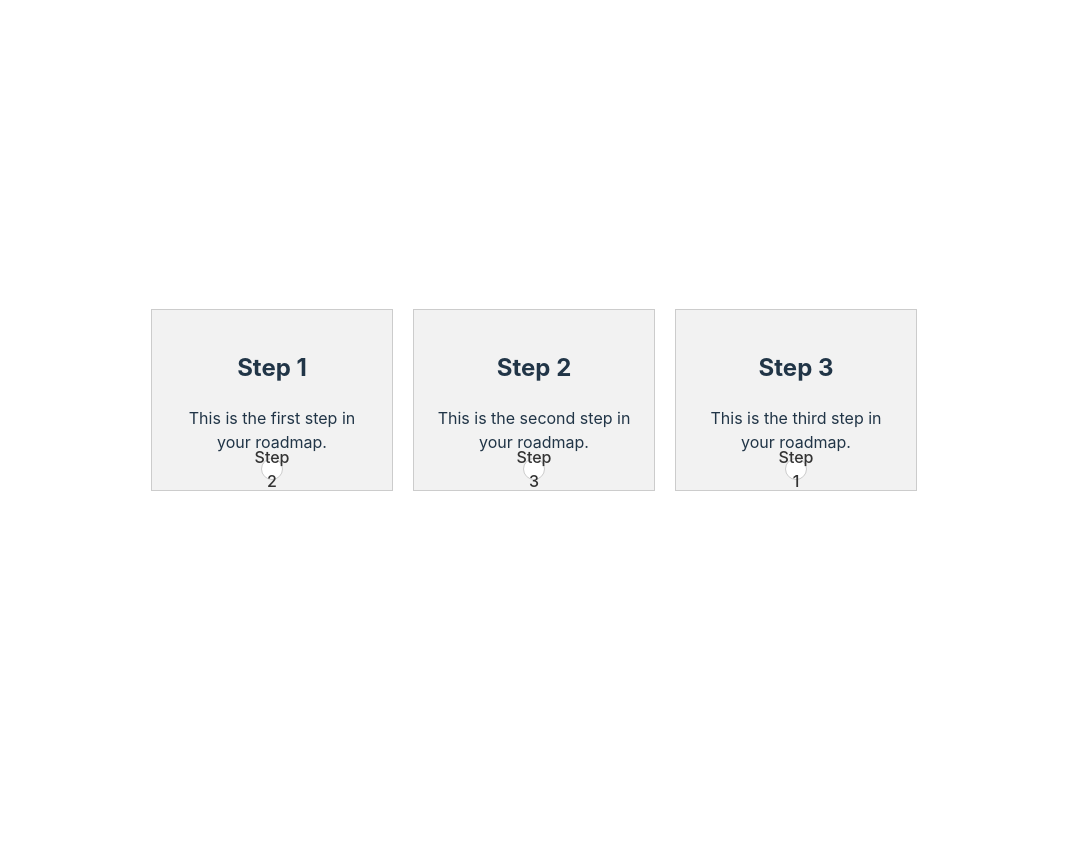
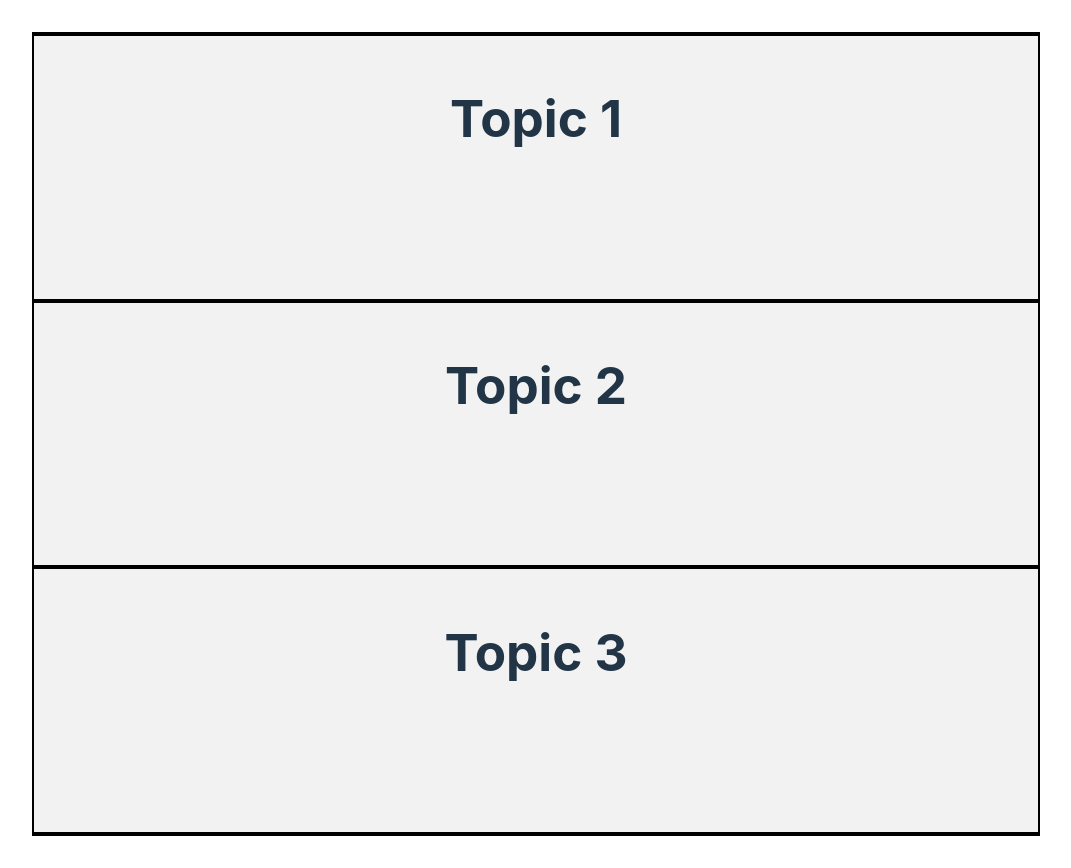
Before and after one commit to cfgcolumbus23/Team-8, a React (Vite) app in the folder frontend/: page /StudentPortal in a window 1280 px wide. Shown: the whole page, without its empty margins (106-1177 px from the left). Before the commit the page ends 800 px from the top, so only its background shows below. Built offline with nearby package versions, Linux system fonts and the light colour scheme.

Commit message:
Implemented Curriculum Cards

```diff
--- a/frontend/src/Student.css
+++ b/frontend/src/Student.css
@@ -1,40 +1,26 @@
 /* Student.css */
-.student-roadmap {
+
+.road-map {
     display: flex;
-    justify-content: space-between;
+    flex-direction: column;
+    align-items: center;
+    width: 100%;
+    border: 2px solid black;
+    min-width: 1000px;
+    height: 100vh; /* Ensure each card container takes up the full viewport height */
+}
+
+.card-container {
+    flex: 1;
+    width: 100%;
+    background-color: #f2f2f2; /* Set the background color of each card container */
+    /* min-width: 1000px; */
+    border: 2px solid black;
+    /* margin-right: auto; */
+    /* margin-bottom: 10px; Add margin to separate card containers */
+}
+
+.card {
     padding: 20px;
-    gap: 20px;
-  }
-
-  .roadmap-card {
-    width: 200px;
-    padding: 20px;
-    border: 1px solid #ccc;
-    text-align: center;
-    position: relative;
-    background-color: #f2f2f2;
-  }
-
-  .arrow-down {
-    position: absolute;
-    bottom: 10px;
-    left: 50%;
-    transform: translateX(-50%);
-    border: 1px solid #ccc;
-    width: 20px;
-    height: 20px;
-    border-radius: 50%;
-    background-color: #fff;
-    display: flex;
-    align-items: center;
-    justify-content: center;
-  }
-
-  .arrow-down a {
-    text-decoration: none;
-    color: #333;
-  }
-
-  .arrow-down a:hover {
-    color: #007bff;
-  }
+    /* Add other styling for your card content */
+}
--- a/frontend/src/Student.jsx
+++ b/frontend/src/Student.jsx
@@ -4,28 +4,24 @@ import './Student.css'; // Import a CSS file for styling
 
 const Student = () => {
     return (
-        <div className="student-roadmap">
-            <div className="roadmap-card">
-                <h2>Step 1</h2>
-                <p>This is the first step in your roadmap.</p>
-                <div className="arrow-down">
-                  <a href="#step2">Step 2</a>
+        <div className="main-con">
+            <div className="road-map">
+            <div className="card-container">
+                <div className="card">
+                    <h1>Topic 1</h1>
                 </div>
             </div>
-            <div className="roadmap-card">
-                <h2 id="step2">Step 2</h2>
-                <p>This is the second step in your roadmap.</p>
-                <div className="arrow-down">
-                  <a href="#step3">Step 3</a>
+            <div className="card-container">
+                <div className="card">
+                    <h1>Topic 2</h1>
                 </div>
             </div>
-            <div className="roadmap-card">
-                <h2 id="step3">Step 3</h2>
-                <p>This is the third step in your roadmap.</p>
-                <div className="arrow-down">
-                  <a href="#step1">Step 1</a>
+            <div className="card-container">
+                <div className="card">
+                    <h1>Topic 3</h1>
                 </div>
             </div>
+        </div>
         </div>
     );
 }
```
